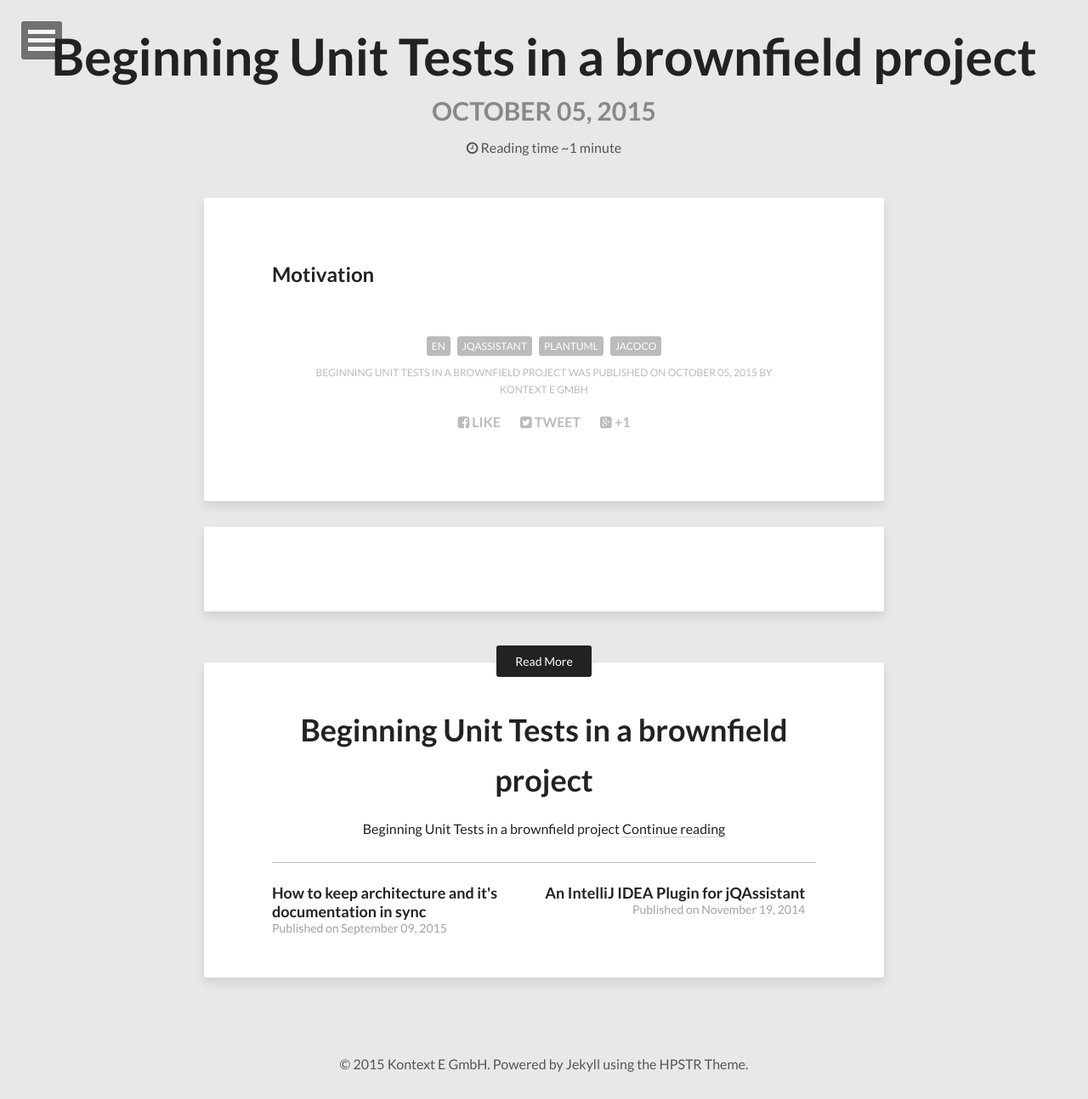
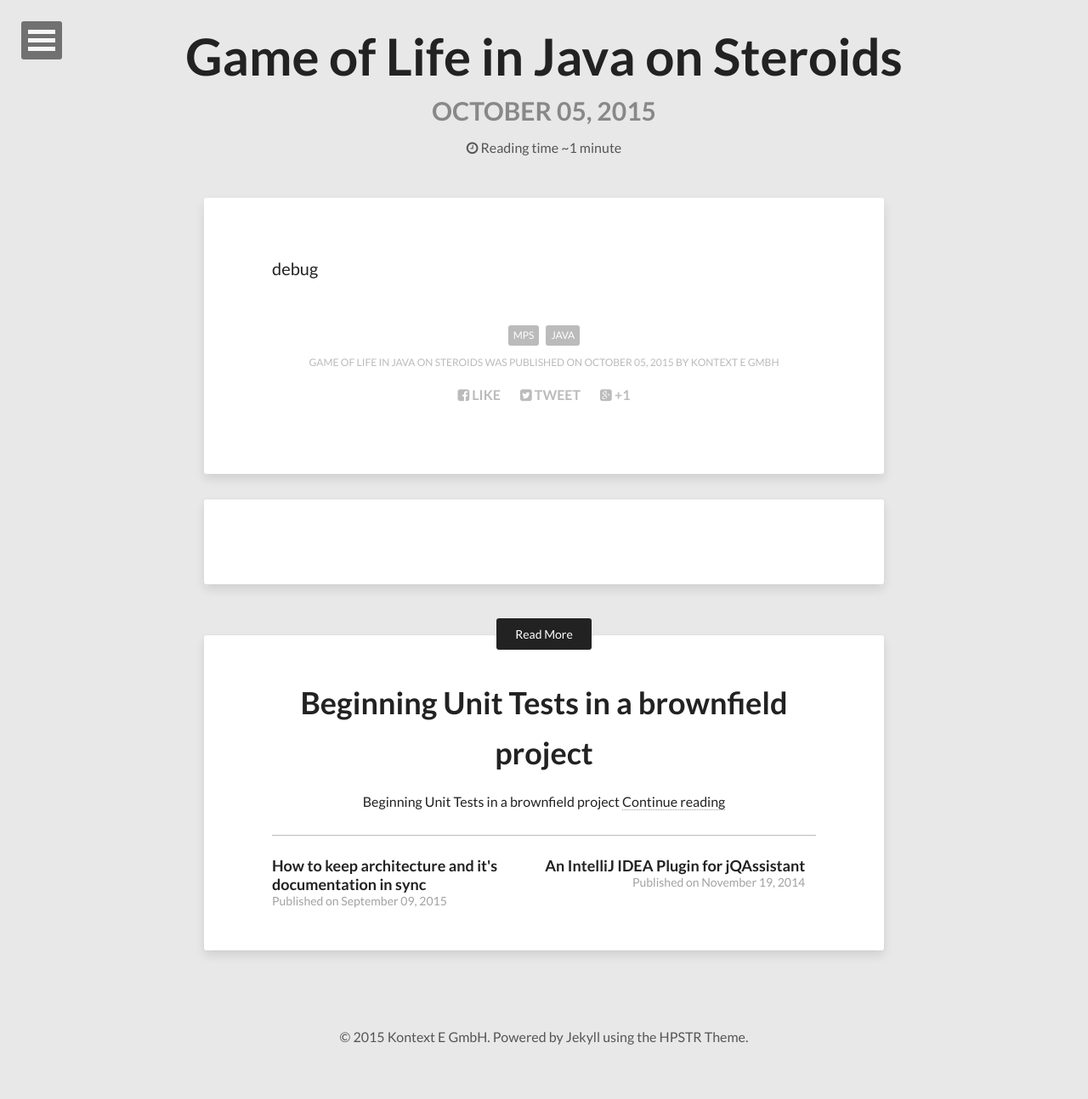
Before and after one commit to kontext-e/kontext-e.github.io, a Jekyll site: the page built from _posts/2015-10-05-mps-gol.md, in a window 1280 px wide. Shown: the whole page at 85% size. Built offline with Jekyll 4.4.1, drawn with Linux system fonts in a browser that asks for light colours; nearby versions of some CDN libraries; after the commit the page ends 1262 px from its top, so only the background shows below that.

Commit message:
Revert "debugging unknown build error"
This reverts commit 661aa16fda5a28bd6334f484ad7b283bf53bcbec.

```diff
--- a/_posts/2015-10-05-mps-gol.md
+++ b/_posts/2015-10-05-mps-gol.md
@@ -1,9 +1,8 @@
 ---
 layout: post
-title: Beginning Unit Tests in a brownfield project
-description: "Beginning Unit Tests in a brownfield project"
-tags: [en, jQAssistant, PlantUML, JaCoCo]
+title: Game of Life in Java on Steroids
+description: "Game of Life in Java on Steroids"
+tags: [MPS, Java]
 ---
 
-
-## Motivation
+debug
```
